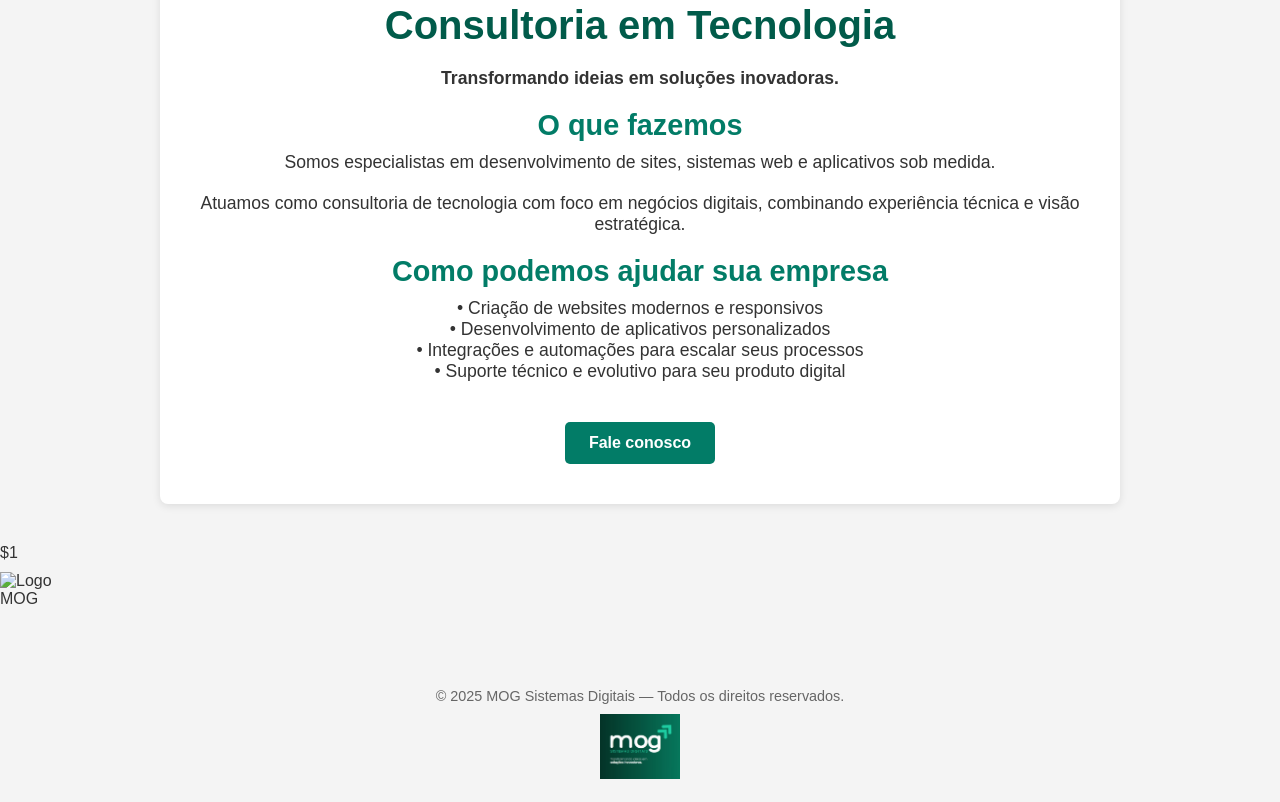
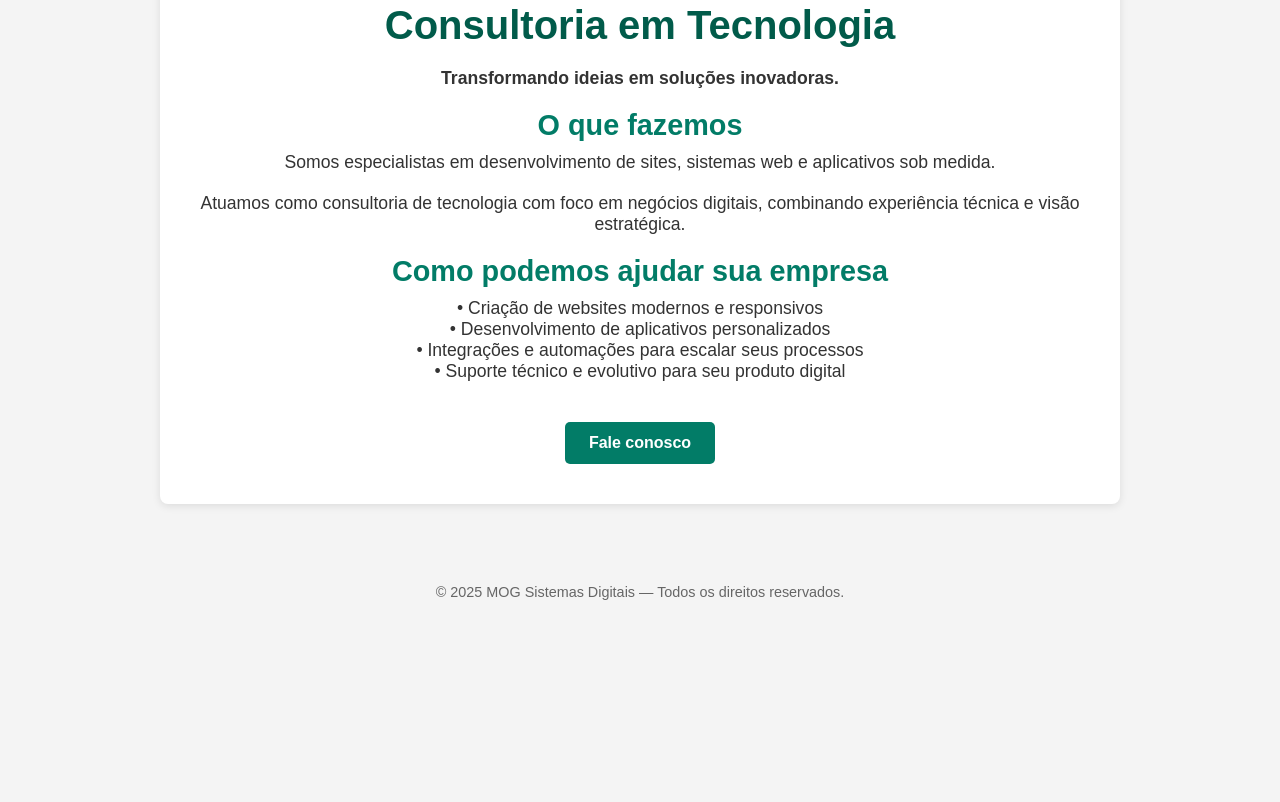
Before and after one commit to mogsistemasdigitais/landing-imobiliaria, a plain HTML site: page institucional/index.html in a window 1280 px wide. Shown: the part 359-1161 px from the top of the page. After the commit the page ends 979 px from the top, so only its background shows below. Drawn offline with Linux system fonts and the light colour scheme.

Commit message:
Update index.html

```diff
--- a/institucional/index.html
+++ b/institucional/index.html
@@ -90,12 +90,9 @@
     <a href="mailto:seuemail@exemplo.com" class="button">Fale conosco</a>
   </div>
 
-  $1<br><img src="logo_inicial_01.png" alt="Logo MOG" style="max-width: 80px; margin-top: 10px;">
-  </div>
-
   <div class="footer">
   &copy; 2025 MOG Sistemas Digitais — Todos os direitos reservados.<br>
-  <img src="logo_inicial_v1.png" alt="Logo MOG" style="max-width: 80px; margin-top: 10px;">
+
 </div>
 </body>
 </html>
```
